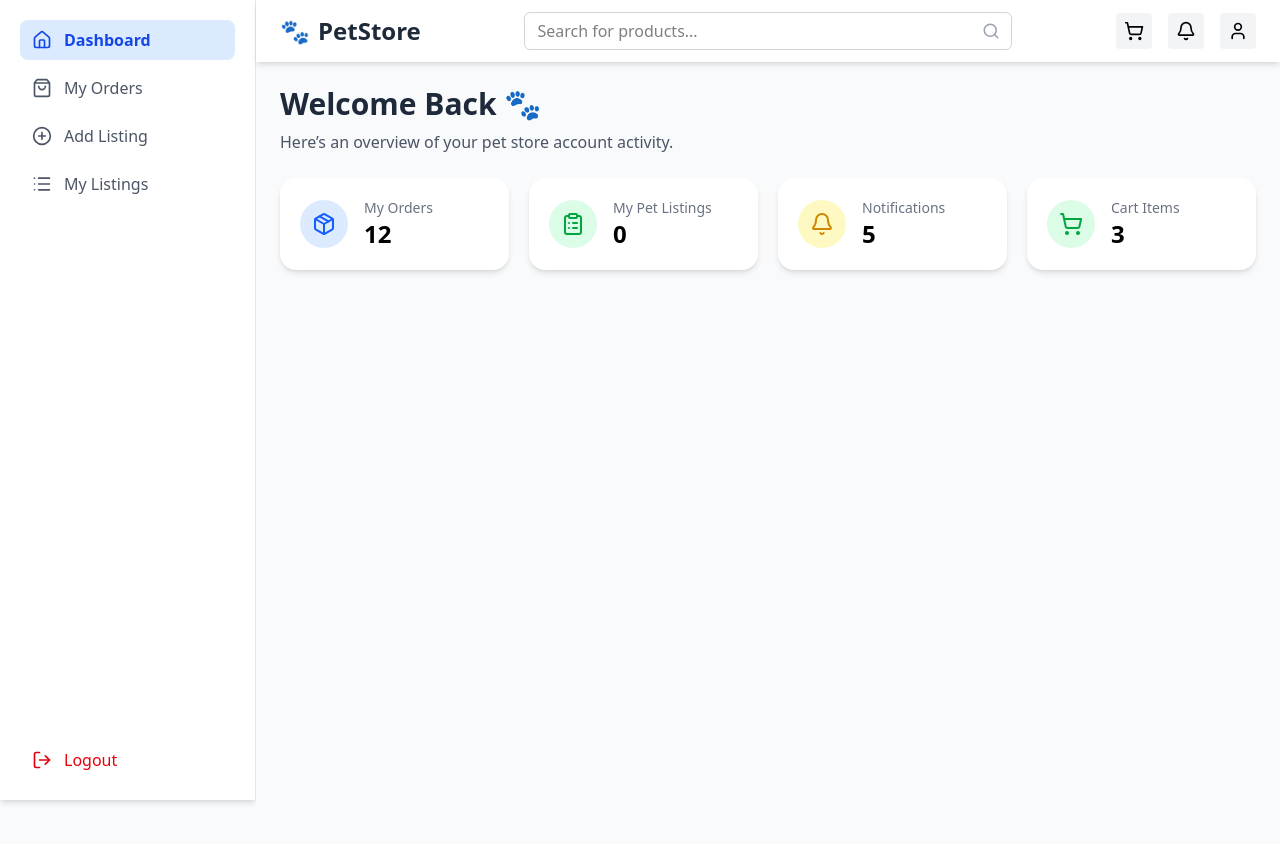
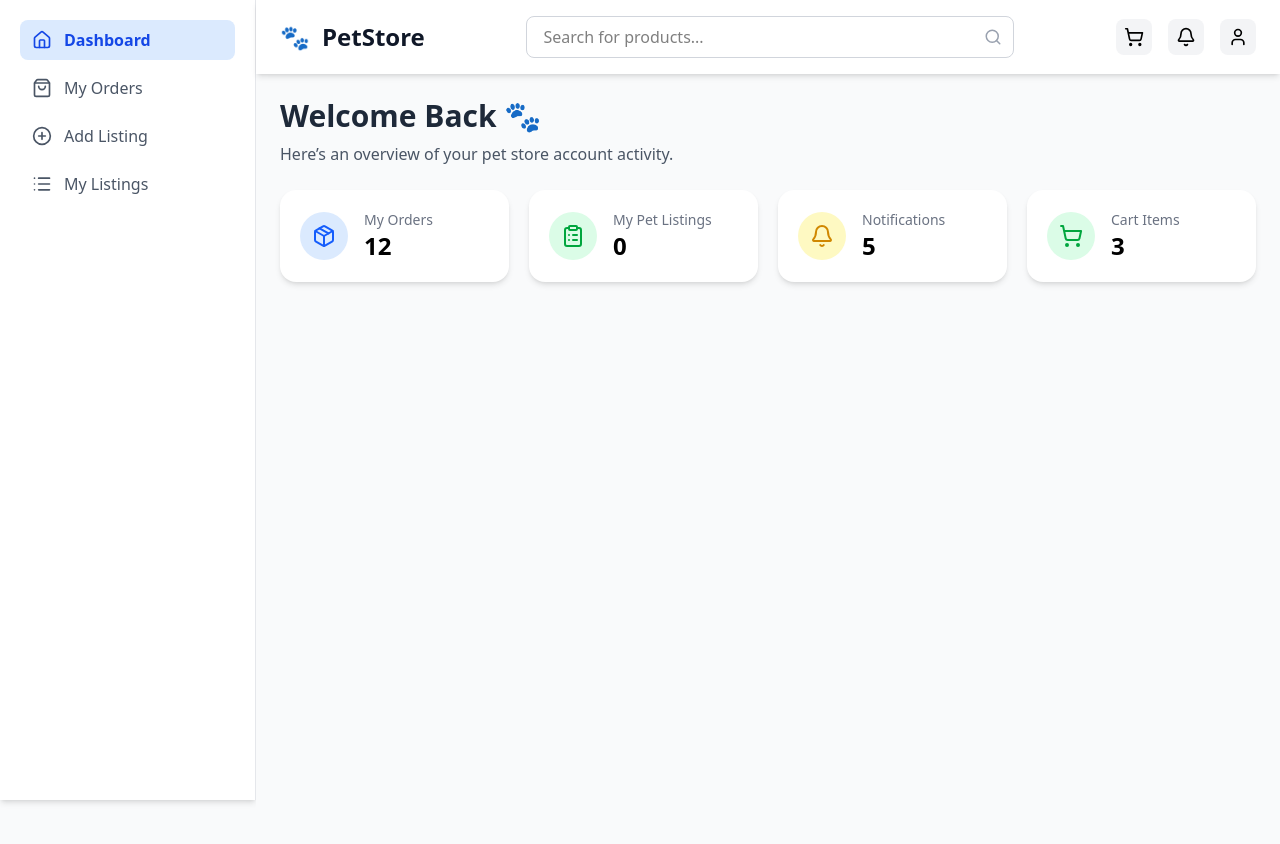
Before and after one commit to mabdullah525/pet-store, a React (Vite) app: page / in a window 1280 px wide. Shown: the top 844 px of the page. Built offline with nearby package versions, Linux system fonts and the light colour scheme; no server answers.

Commit message:
Profile setup done

```diff
--- a/src/components/Profile.jsx
+++ b/src/components/Profile.jsx
@@ -18,7 +18,6 @@ const Profile = () => {
             )}
             <p><strong>Name:</strong> {user.displayName || "N/A"}</p>
             <p><strong>Email:</strong> {user.email}</p>
-            <p><strong>UID:</strong> {user.uid}</p>
             <button
                 onClick={logoutUser}
                 className="mt-3 px-4 py-2 bg-red-500 text-white rounded hover:bg-red-600"
--- a/src/components/Sidebar.jsx
+++ b/src/components/Sidebar.jsx
@@ -34,12 +34,6 @@ const Sidebar = () => {
           </NavLink>
         ))}
       </nav>
-
-      {/* ✅ Logout Button */}
-      <button className="logout-btn">
-        <LogOut size={20} />
-        <span>Logout</span>
-      </button>
     </aside>
   );
 };
--- a/src/index.css
+++ b/src/index.css
@@ -123,38 +123,45 @@
 .form-button {
   @apply w-full bg-indigo-600 text-white py-3 rounded-lg hover:bg-indigo-700 transition;
 }
-/* Topbar */
+/* ----------------- Topbar ----------------- */
 .topbar {
-  @apply flex items-center justify-between px-6 py-3 bg-white shadow-md relative;
+  @apply flex items-center justify-between px-6 py-4 bg-white shadow-md sticky top-0 z-40;
 }
 
+/* Logo */
 .logo {
-  @apply text-2xl font-bold text-gray-800 flex items-center gap-2;
+  @apply text-2xl font-extrabold text-gray-900 flex items-center gap-3 cursor-pointer transition-transform duration-200 hover:scale-105;
 }
 
-/* Search Bar */
 .search-bar {
   @apply relative w-1/2;
 }
 
 .search-bar input.search-input {
-  @apply w-full border border-gray-300 rounded-md px-3 py-1.5 focus:outline-none focus:ring-2 focus:ring-blue-400;
+  @apply w-full border border-gray-300 rounded-lg px-4 py-2 focus:outline-none focus:ring-2 focus:ring-blue-500 focus:border-blue-500 transition duration-200;
 }
 
 .search-bar svg {
   @apply absolute right-3 top-1/2 -translate-y-1/2 text-gray-400;
 }
 
-/* Icons */
 .icons {
   @apply flex items-center gap-4 relative;
 }
 
 .icon-btn {
-  @apply p-2 rounded hover:bg-gray-100;
+  @apply p-2 rounded-lg hover:bg-gray-100 transition-colors duration-200 cursor-pointer flex items-center justify-center relative;
 }
 
-/* Profile Modal wrapper */
+.icon-btn:hover {
+  @apply shadow-sm;
+}
+
 .profile-modal {
-  @apply absolute top-12 right-0 z-50;
+  @apply absolute top-14 right-0 z-50 bg-white rounded-xl shadow-xl w-80 p-4 border border-gray-200;
 }
+
+@keyframes fadeIn {
+  from { opacity: 0; transform: translateY(-10px); }
+  to { opacity: 1; transform: translateY(0); }
+}
```
